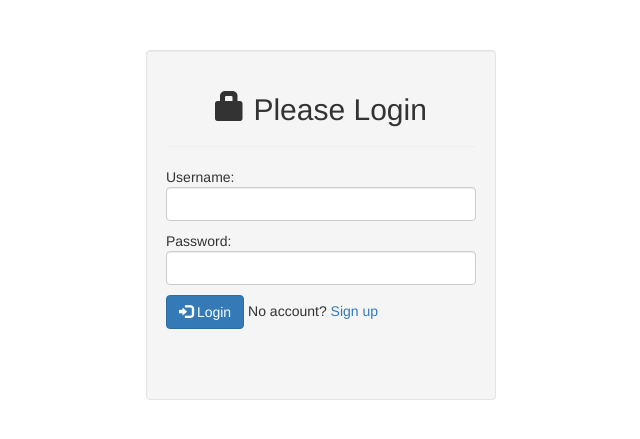
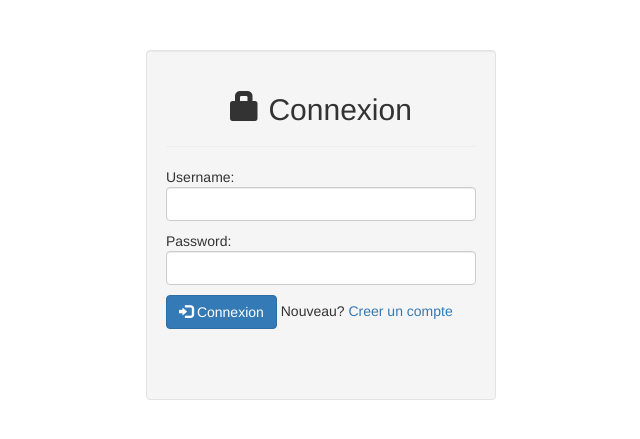
Before and after one commit to webmaster978/chat_system, a PHP site: page / in a window 1280 px wide. Shown: the top 439 px of the page, without its empty margins (319-959 px from the left). Run offline with PHP 8.4, Linux system fonts and the light colour scheme; some libraries are stand-ins or nearby versions.

Commit message:
login form

```diff
--- a/index.php
+++ b/index.php
@@ -1,32 +1,37 @@
 <!DOCTYPE html>
 <html>
+
 <head>
-	<title>PHP Simple Chat System using AJAX</title>
+    <title>room chat</title>
     <script src="https://ajax.googleapis.com/ajax/libs/jquery/3.1.0/jquery.min.js"></script>
     <link rel="stylesheet" href="https://maxcdn.bootstrapcdn.com/bootstrap/3.3.6/css/bootstrap.min.css" />
     <script src="https://maxcdn.bootstrapcdn.com/bootstrap/3.3.7/js/bootstrap.min.js"></script>
     <style>
-	#login_form{
-		width:350px;
-		height:350px;
-		position:relative;
-		top:50px;
+    #login_form {
+        width: 350px;
+        height: 350px;
+        position: relative;
+        top: 50px;
         margin: auto;
         padding: auto;
     }
     </style>
 </head>
+
 <body>
     <div class="container">
         <div id="login_form" class="well">
-		<h2><center><span class="glyphicon glyphicon-lock"></span> Please Login</center></h2>
+            <h2>
+                <center><span class="glyphicon glyphicon-lock"></span> Connexion</center>
+            </h2>
             <hr>
             <form method="POST" action="login.php">
                 Username: <input type="text" name="username" class="form-control" required>
                 <div style="height: 10px;"></div>
                 Password: <input type="password" name="password" class="form-control" required>
                 <div style="height: 10px;"></div>
-		<button type="submit" class="btn btn-primary"><span class="glyphicon glyphicon-log-in"></span> Login</button> No account? <a href="signup.php"> Sign up</a>
+                <button type="submit" class="btn btn-primary"><span class="glyphicon glyphicon-log-in"></span>
+                    Connexion</button> Nouveau? <a href="signup.php"> Creer un compte</a>
             </form>
             <div style="height: 15px;"></div>
             <div style="color: red; font-size: 15px;">
@@ -43,4 +48,5 @@
         </div>
     </div>
 </body>
+
 </html>
```
Lines whose indentation alone changed are shown as unchanged.
